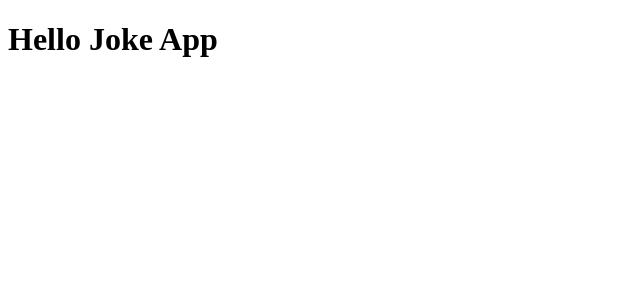
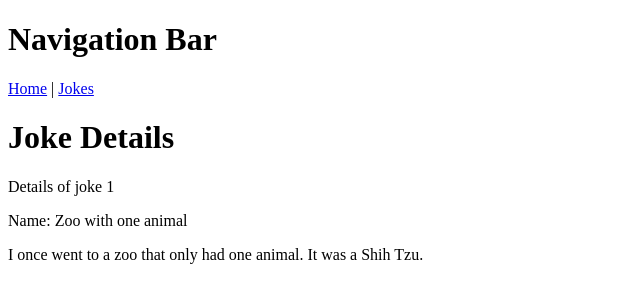
Before and after one commit to brightworkdigital/router-intro, a React (Create React App) app: page /jokes/1 in a window 1280 px wide. Shown: the top 302 px of the page, without its empty margins (0-640 px from the left). Built offline with nearby package versions, Linux system fonts and the light colour scheme.

Commit message:
Completed React Router example

```diff
--- a/src/App.js
+++ b/src/App.js
@@ -14,7 +14,15 @@ import { useState } from 'react';
 function App() {
 
   return (
-    <h1>Hello Joke App</h1>
+    <BrowserRouter>
+      <Routes>
+        <Route path='/' element={<NavBar />}>
+          <Route path="/" element={<HomePage />} />
+          <Route path="/jokes" element={<JokesPage />} />
+          <Route path="/jokes/:jokeId" element={<JokeDetailPage />} />
+        </Route>
+      </Routes>
+    </BrowserRouter>
   );
 }
 
--- a/src/pages/HomePage.js
+++ b/src/pages/HomePage.js
@@ -1,11 +1,15 @@
-import { Link } from "react-router-dom";
+import { Link, useNavigate } from "react-router-dom";
 
 function HomePage() {
+  const navigate = useNavigate();
   return <><h1>Home Page</h1>
     <p>
       Hyperlink using HTML "a" tag <a href="/jokes">jokes</a>
     </p>
-
+    <p>
+      Hyperlink using Link component <Link to="/jokes">jokes</Link>
+    </p>
+    Hyperlink using useNavigate <button onClick={ () => {navigate("/jokes")}}>jokes</button>
   </>;
 }
 
--- a/src/pages/JokeDetailPage.js
+++ b/src/pages/JokeDetailPage.js
@@ -1,11 +1,25 @@
 import { useParams } from "react-router-dom";
+import { getJokes } from "../data/JokeData";
 
 const JokeDetailPage = (props) => {
+    const params = useParams();
+
+    const jokes = getJokes();
+    const joke = jokes.filter((j) => {
+        return j.jokeId == params.jokeId;
+    });
 
     return <>
         <h1>Joke Details</h1>
         <p>
-            Details of joke
+            Details of joke {params.jokeId}
+        </p>
+        <p>
+        Name: {joke[0].name}
+        </p>
+        <p>
+        {joke[0].joke}
+
         </p>
     </>
 }
--- a/src/pages/JokesPage.js
+++ b/src/pages/JokesPage.js
@@ -9,7 +9,9 @@ function JokesPage() {
   return <>
     <h1>Jokes Page</h1>
     <ul>
-      <li>A joke</li>
+      {jokes.map((joke) => {
+        return <li key={joke.jokeId}><Link to={`/jokes/${joke.jokeId}`}>{joke.name}</Link> </li>
+      })}
     </ul>
   </>;
 }
--- a/src/pages/NavBar.js
+++ b/src/pages/NavBar.js
@@ -5,7 +5,10 @@ import AuthContext from "../store/auth-context";
 const NavBar = () => {
     return <>
         <h1>Navigation Bar</h1>
-
+        <p>
+            <Link to="/">Home</Link> | <Link to="/jokes">Jokes</Link>
+        </p>
+        <Outlet />
     </>
 }
 
```
